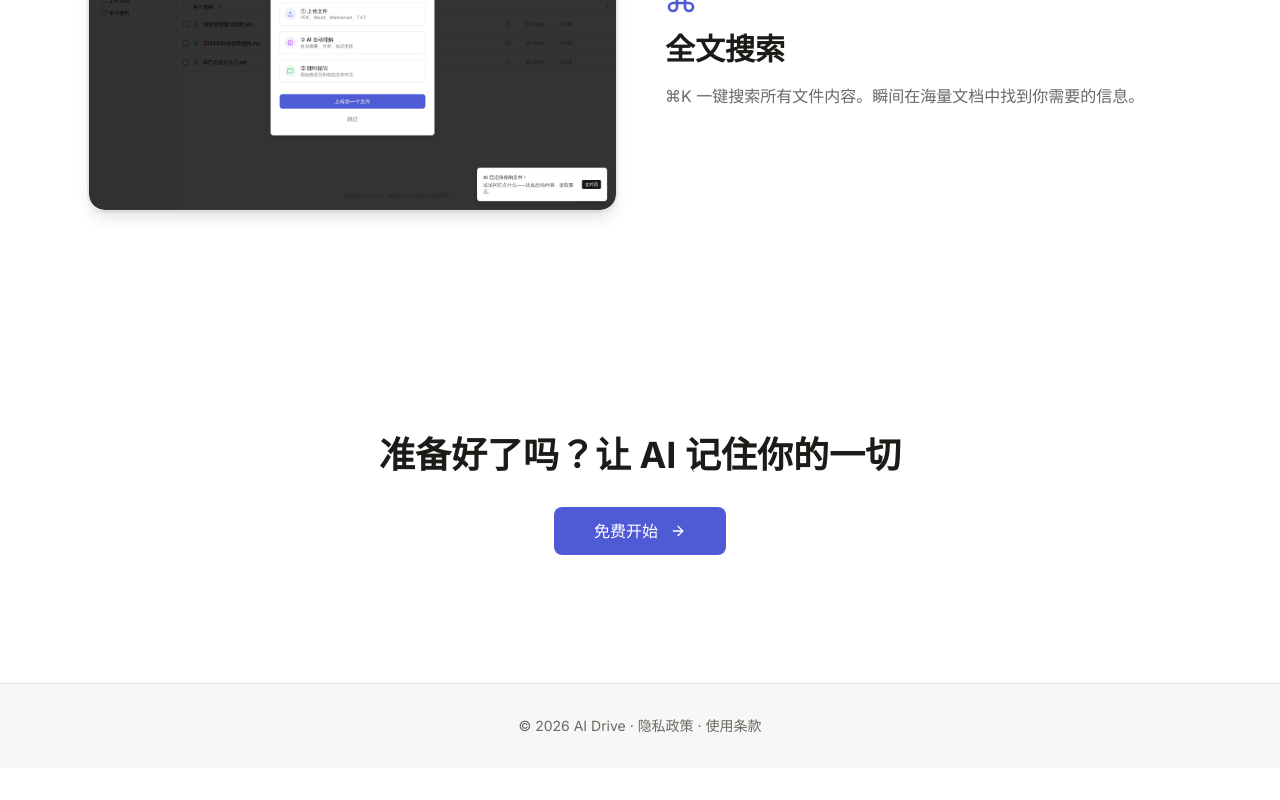
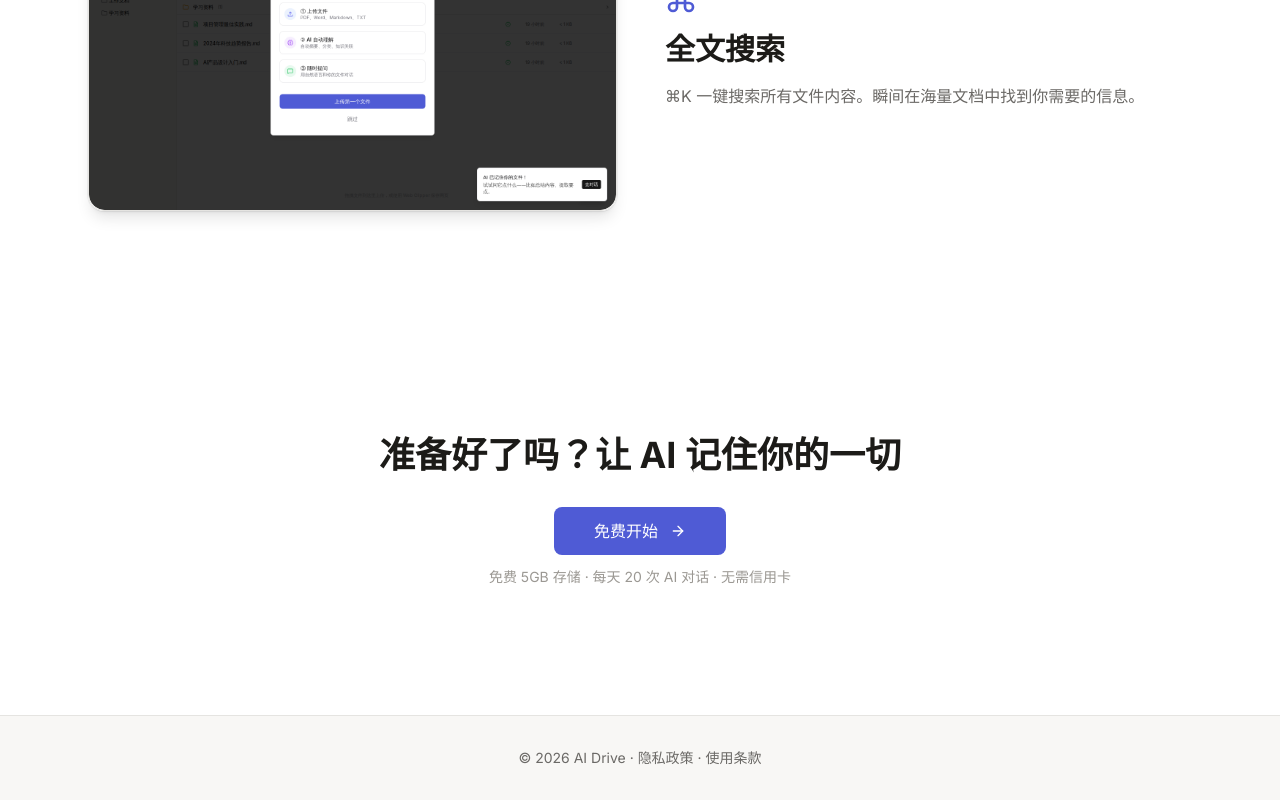
Before and after one commit to DriveMem/drivemem, a Next.js app in the folder apps/web/: page / in a window 1280 px wide. Shown: the part 4205-5005 px from the top of the page. Before the commit the page ends 4973 px from the top, so only its background shows below. Built offline with nearby package versions, Linux system fonts and the light colour scheme.

Commit message:
feat: add free plan details under CTA button

```diff
--- a/apps/web/src/app/page.tsx
+++ b/apps/web/src/app/page.tsx
@@ -199,6 +199,7 @@ export default function LandingPage() {
             <Button asChild size="lg" className="h-12 px-10 text-base bg-[#4F5BD5] hover:bg-[#3D49C4] text-white">
               <Link href="/signup">免费开始 <ArrowRight className="ml-1 h-4 w-4" /></Link>
             </Button>
+            <p className="mt-3 text-sm text-[#9B9893]">免费 5GB 存储 · 每天 20 次 AI 对话 · 无需信用卡</p>
           </div>
         </FadeIn>
       </section>
```
